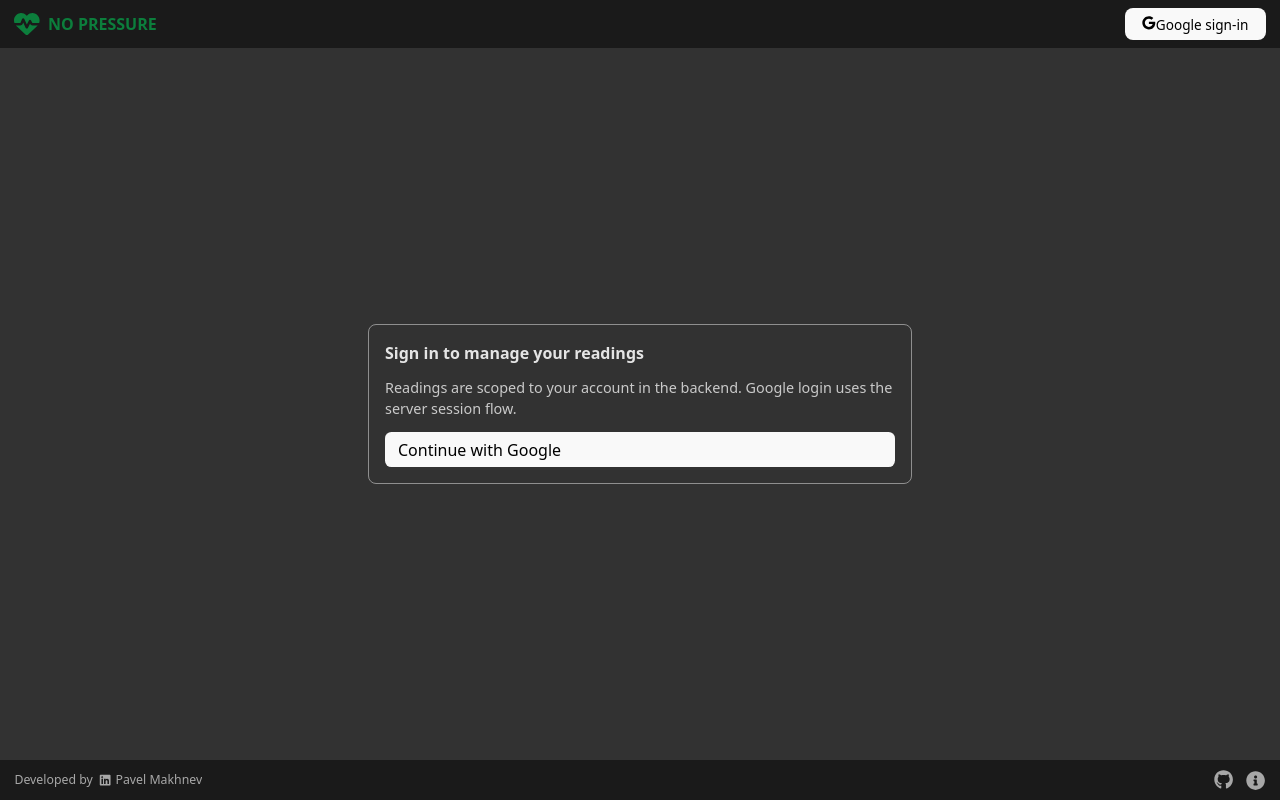
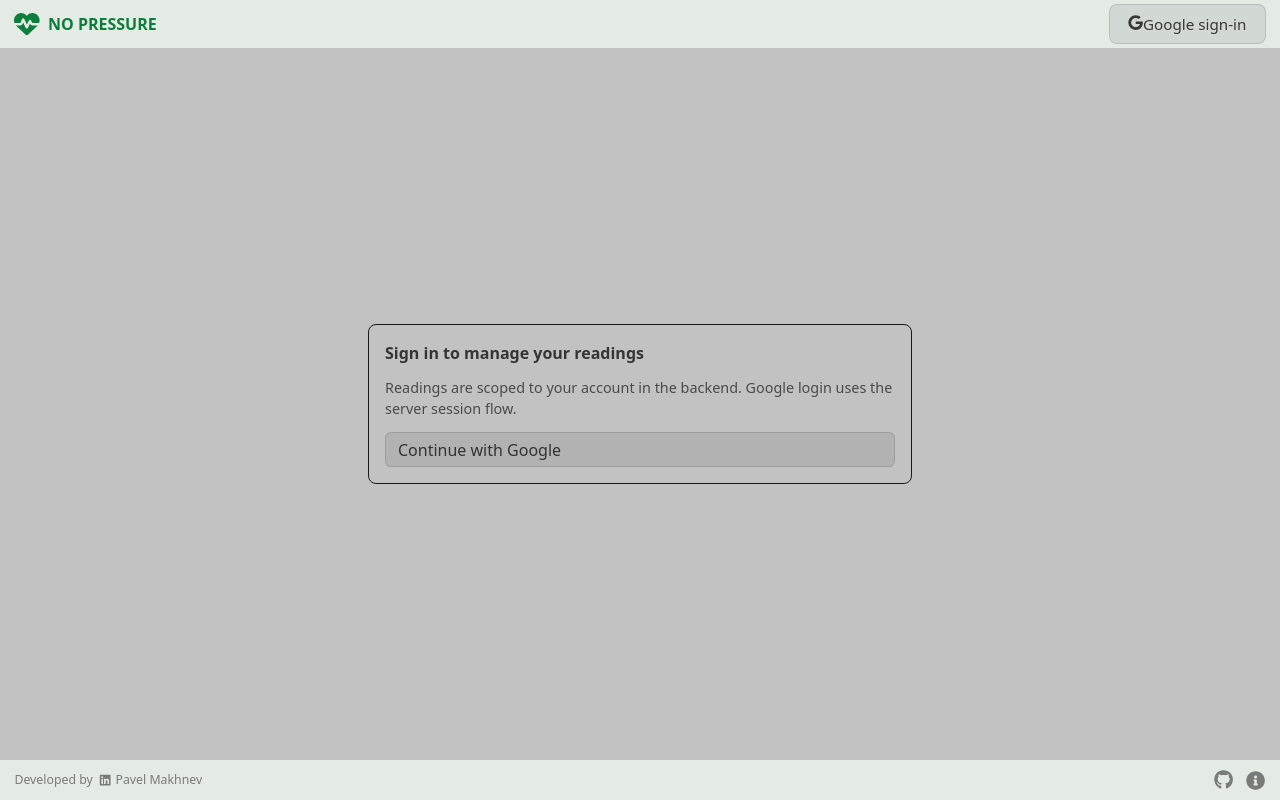
Before and after one commit to serious-pavel/no-pressure, a React (Vite) app: page / in a window 1280 px wide. Built offline with nearby package versions, Linux system fonts and the light colour scheme; no server answers.

Commit message:
refactor UI, implement proper light theme, fix color scheme and some layout inconsistencies

```diff
--- a/src/index.css
+++ b/src/index.css
@@ -5,28 +5,37 @@
 :root {
   color-scheme: light dark;
 
+  --main-color: #1f1f1f;
+  --main-color-soft: #333333;;
+  --header-color: #040404;
+  --modal-window-bg-color: var(--header-color);
+
+  --text-color-faint: rgb(117 117 117);
+  --text-color-dimmed: rgba(255, 255, 255, 0.62);
+  --text-color-bright: rgba(255, 255, 255, 0.87);
+
+  --outline-color: var(--text-color-bright);
+
   --header-height: 3rem;
   --footer-height: 2.5rem;
 
   --main-padding: 1rem;
+  --block-gap: 1rem;
+  --block-padding: 0.5rem;
+  --viewport-height: 100vh;
 
-  --main-color: #232323;
-  --main-color-light: oklch(from var(--main-color) calc(l + 0.06) c h);
+  --button-bg-color: rgba(255, 255, 255, 0.08);
+  --button-border-color: rgba(255, 255, 255, 0.12);
   --button-color: #1a1a1a;
-  --viewport-height: 100vh;
-  --dimmed-text-color: rgba(255, 255, 255, 0.62);
-  --bright-text-color: rgba(255, 255, 255, 0.87);
 
   --add-reading-height: 6rem;
   --reading-list-width: 18rem;
+
+  --last-week-gap: 0.1rem;
   --last-week-height: 10rem;
-  --block-gap: 1rem;
-  --block-padding: 0.5rem;
-
   --day-width: 7rem;
   --day-min-width: 3rem;
   --day-height: 6rem;
-  --last-week-gap: 0.5rem;
 
   --control-button-size: 2.4rem;
   --control-divider-width: 2px;
@@ -94,6 +103,29 @@
 .color-unset {
   --grade-color: var(--dot-unset-color);
   --grade-color-bright: var(--dot-unset-color-bright);
+}
+
+@media (prefers-color-scheme: light) {
+  :root {
+    --main-color: #dcdcdc;
+    --main-color-soft: #c2c2c2;
+
+    --header-color: #e4ebe5;;
+
+    --button-bg-color: rgb(0 0 0 / 0.08);
+    --button-border-color: rgb(0 0 0 / 0.12);
+
+    --button-color: #9c9c9c;
+    --modal-window-bg-color: #eeeeee;
+
+    --text-color-dimmed: rgb(55 55 55 / 0.62);
+    --text-color-bright: rgb(32 32 32 / 0.87);
+
+    .readingListItemControlButton {
+      color: white;
+    }
+  }
+
 
 }
 
@@ -142,7 +174,7 @@ body {
   display: flex;
   min-width: 350px;
   min-height: var(--viewport-height);
-  color: var(--bright-text-color);
+  color: var(--text-color-bright);
   place-items: center;
 
   background-color: #242424;
@@ -169,7 +201,7 @@ main {
 
 footer,
 header {
-  background-color: var(--button-color);
+  background-color: var(--header-color);
   padding: 0 0.9rem;
   box-sizing: border-box;
   justify-content: space-between;
@@ -183,14 +215,14 @@ header {
 footer {
   height: var(--footer-height);
   flex: 0 0 var(--footer-height);
-  color: var(--dimmed-text-color);
+  color: var(--text-color-dimmed);
   font-size: 0.77rem;
 }
 
 main {
   padding: var(--main-padding);
   box-sizing: border-box;
-  background-color: var(--main-color-light);
+  background-color: var(--main-color-soft);
   height: calc(var(--viewport-height) - var(--header-height) - var(--footer-height));
   flex-direction: column;
   flex-wrap: wrap;
@@ -207,23 +239,24 @@ h1 {
 
 button {
   border-radius: 8px;
-  border: 1px solid transparent;
-  padding: 0.4em 1.2em;
+  border: 1px solid var(--button-border-color);
+  padding: 0.6em 1.2em;
   font-size: 1em;
   font-weight: 500;
   font-family: inherit;
-  background-color: #1a1a1a;
+  background-color: var(--button-bg-color);
   cursor: pointer;
   transition: border-color 0.25s, transform 0.08s ease;
   user-select: none;
+  color: var(--text-color-bright);
 }
 
 button:hover {
-  border-color: var(--dimmed-text-color);
+  border-color: var(--text-color-dimmed);
 }
 
 *:focus {
-  outline: 2px solid currentColor;
+  outline: 2px solid var(--outline-color);
   outline-offset: 2px;
 }
 
@@ -239,7 +272,7 @@ button:hover {
   }
 
   *:focus-visible {
-    outline: 2px solid currentColor;
+    outline: 2px solid cyan;
     outline-offset: 2px;
   }
 }
@@ -251,21 +284,6 @@ button.dropdownMenuItemButton {
 
 button:active:not(:disabled) {
   transform: scale(0.98);
-}
-
-@media (prefers-color-scheme: light) {
-  :root {
-    color: #213547;
-    background-color: #ffffff;
-  }
-
-  a:hover {
-    color: #747bff;
-  }
-
-  button {
-    background-color: #f9f9f9;
-  }
 }
 
 /* ==========================================================================
@@ -281,14 +299,12 @@ button:active:not(:disabled) {
 }
 
 .addReadingWrapper,
-.graphWrapper,
-.lastWeekWrapper {
+.graphWrapper {
   padding: var(--block-padding);
 }
 
 .readingListWrapper,
-.graphWrapper,
-.lastWeekWrapper {
+.graphWrapper {
   background-color: var(--main-color);
 }
 
@@ -359,7 +375,7 @@ button:active:not(:disabled) {
 .dropdownMenu {
   position: absolute;
   width: 17rem;
-  background: gray;
+  background: var(--text-color-faint);
   display: flex;
   flex-direction: column;
   gap: 0.2rem;
@@ -415,6 +431,7 @@ button:active:not(:disabled) {
   justify-content: flex-start;
   gap: 0.5rem;
   padding: 0 0.75rem;
+  background-color: var(--modal-window-bg-color);
 }
 
 .addReadingIcon,
@@ -428,12 +445,12 @@ button:active:not(:disabled) {
 }
 
 .dropdownMenuIcon {
-  fill: var(--dimmed-text-color);
+  fill: var(--text-color-dimmed);
 }
 
 .addReadingIcon:hover,
 .dropdownMenuIcon:hover {
-  fill: var(--bright-text-color);
+  fill: var(--text-color-bright);
 }
 
 .dropdownMenuItemIconLabel {
@@ -443,7 +460,6 @@ button:active:not(:disabled) {
 }
 
 .weekDay {
-  box-shadow: 0 0 0 1px oklch(from var(--main-color) calc(l + 0.14) c h);
   min-height: var(--day-height);
   border-radius: 0.5rem;
   flex: 1 1 0;
@@ -452,7 +468,8 @@ button:active:not(:disabled) {
   overflow: hidden;
   display: grid;
   place-items: center;
-  color: var(--dimmed-text-color);
+  color: var(--text-color-dimmed);
+  background-color: var(--main-color);
 
   svg {
     width: 55%;
@@ -545,7 +562,7 @@ button:active:not(:disabled) {
    ========================================================================== */
 
 .readingListItem {
-  --bg-main-color: var(--main-color);
+  --reading-list-item-bg-color: var(--main-color);
   display: grid;
   grid-template-columns: 1fr calc(var(--control-button-size) * 2 + var(--control-divider-width));
   grid-template-rows: 1fr;
@@ -555,15 +572,15 @@ button:active:not(:disabled) {
   user-select: none;
   transition: all 0.3s ease-in-out;
   min-height: 2.7rem;
-  background: radial-gradient(circle at 0% 50%, var(--grade-color) 0.5rem, var(--bg-main-color) 0rem);
+  background: radial-gradient(circle at 0% 50%, var(--grade-color) 0.5rem, var(--reading-list-item-bg-color) 0rem);
 }
 
 .readingListItem:not(:last-child) {
-  box-shadow: inset 0 -1px 0 0 oklch(from var(--main-color) calc(l + 0.14) c h);
+  box-shadow: inset 0 -2px 0 0 var(--main-color-soft);
 }
 
 .readingListItem.selected {
-  --bg-main-color: black;
+  --reading-list-item-bg-color: var(--modal-window-bg-color);
   font-weight: bold;
   min-height: 3.5rem;
 
@@ -682,7 +699,7 @@ button:active:not(:disabled) {
 
 .recharts-cartesian-axis-tick-value {
   font-weight: 400;
-  fill: var(--dimmed-text-color);
+  fill: var(--text-color-dimmed);
   font-size: clamp(0.5rem, 2.6cqi, 0.9rem);
 }
 
@@ -892,7 +909,7 @@ button:active:not(:disabled) {
 .modalWindow {
   width: min(66rem, calc(100% - 2 * var(--block-gap)));
   height: min(83vh, 54rem);
-  background-color: black;
+  background-color: var(--modal-window-bg-color);
   z-index: 1001;
   border-radius: 1rem;
   padding: calc(2 * var(--block-padding));
@@ -955,7 +972,7 @@ button:active:not(:disabled) {
   flex-direction: column;
   gap: 0.35rem;
   min-width: 0;
-  color: var(--dimmed-text-color);
+  color: var(--text-color-dimmed);
   font-weight: 600;
 }
 
@@ -978,9 +995,9 @@ button:active:not(:disabled) {
   width: 100%;
   min-height: 3rem;
   padding: 0.2rem 0.8rem;
-  border: 1px solid rgba(255, 255, 255, 0.12);
-  background-color: rgba(255, 255, 255, 0.08);
-  color: var(--bright-text-color);
+  border: 1px solid var(--button-border-color);
+  background-color: var(--button-bg-color);
+  color: var(--text-color-bright);
   display: flex;
   align-items: center;
   justify-content: center;
@@ -991,10 +1008,6 @@ button:active:not(:disabled) {
   text-align: center;
   box-shadow: none;
   appearance: none;
-}
-
-.readingDateControlButton:hover {
-  border-color: rgba(255, 255, 255, 0.28);
 }
 
 .readingDateControlButton span {
@@ -1026,7 +1039,7 @@ button:active:not(:disabled) {
 .wheelPickerLabelText {
   text-align: center;
   font-weight: 600;
-  color: var(--dimmed-text-color);
+  color: var(--text-color-dimmed);
 }
 
 .wheelPicker {
@@ -1049,7 +1062,7 @@ button:active:not(:disabled) {
   bottom: 0;
   left: 0;
   right: 0;
-  box-shadow: inset 0 0 30px 15px black;
+  box-shadow: inset 0 0 30px 15px var(--modal-window-bg-color);
   border-radius: var(--picker-border-radius);
   height: var(--wheel-height);
   z-index: 1;
@@ -1073,7 +1086,6 @@ button:active:not(:disabled) {
   padding: 0;
   margin: 0;
   background: transparent;
-  color: rgba(255, 255, 255, 0.52);
   font: inherit;
   font-variant-numeric: tabular-nums;
   letter-spacing: 0;
@@ -1085,15 +1097,21 @@ button:active:not(:disabled) {
   align-items: center;
 }
 
+.wheelPickerItem:not(.active) {
+  opacity: 0.55;
+}
+
 .wheelPickerItem:hover {
-  border-color: transparent;
-  color: rgba(255, 255, 255, 0.8);
+  /*border-color: transparent;*/
+  color: var(--text-color-bright);
+  opacity: 0.85;
 }
 
 .wheelPickerItem.active {
-  color: var(--bright-text-color);
+  color: var(--text-color-bright);
   font-size: var(--wheel-item-font-size-active);
   font-weight: 700;
+  opacity: 1;
 }
 
 .wheelPicker.disabled {
@@ -1134,7 +1152,7 @@ button:active:not(:disabled) {
   max-width: 100%;
   padding: 0.25rem 0.6rem;
   font: inherit;
-  color: var(--dimmed-text-color);
+  color: var(--text-color-dimmed);
   background: transparent;
   border: 1px solid currentColor;
   border-radius: 0.35rem;
@@ -1145,7 +1163,7 @@ button:active:not(:disabled) {
 }
 
 .importFilePseudoPicker.active {
-  color: var(--bright-text-color);
+  color: var(--text-color-bright);
   font-weight: 600;
 }
 
@@ -1284,12 +1302,22 @@ header {
   display: flex;
   align-items: center;
   gap: 0.75rem;
-  font-size: 0.85rem;
+  font-size: 0.95rem;
 }
 
 .headerStatus,
 .headerUser {
-  opacity: 0.8;
+  opacity: 0.9;
+  overflow: hidden;
+}
+
+@media (max-width: 515px) {
+  .headerStatus,
+  .headerUser {
+    text-wrap-mode: wrap;
+    max-width: 9rem;
+    font-size: 0.85rem;
+  }
 }
 
 .authPromptButton {
@@ -1359,7 +1387,7 @@ header {
 }
 
 .footerAttributionLink:hover {
-  color: var(--bright-text-color);
+  color: var(--text-color-bright);
 }
 
 .footerAttributionIcon {
@@ -1392,7 +1420,7 @@ header {
 
 .footerIconButton:hover {
   border-color: transparent;
-  color: var(--bright-text-color);
+  color: var(--text-color-bright);
 }
 
 .footerIconButton svg {
```
